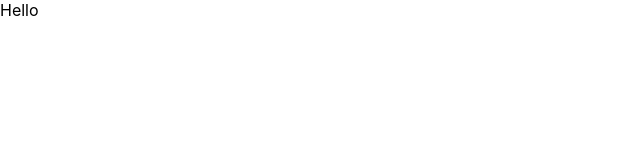
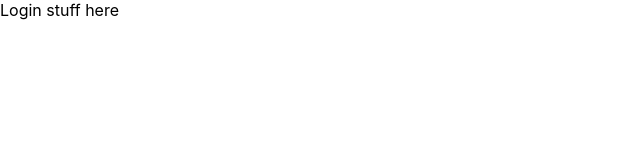
Before and after one commit to JasonSujaya/ecol-frontend, a React (Create React App) app: page / in a window 1280 px wide. Shown: the top 160 px of the page, without its empty margins (0-640 px from the left). Built offline with nearby package versions, Linux system fonts and the light colour scheme.

Commit message:
Added basic authentication

```diff
--- a/src/App.js
+++ b/src/App.js
@@ -1,5 +1,14 @@
-function App() {
-  return <div className="App">Hello</div>;
+import React from "react";
+import AuthenticationView from "./Components/Authentication/AuthenticationView";
+
+class LoginForm extends React.Component {
+  render() {
+    return (
+      <div>
+        <AuthenticationView></AuthenticationView>
+      </div>
+    );
+  }
 }
 
-export default App;
+export default LoginForm;
--- /dev/null
+++ b/src/Components/Authentication/AuthenticationView.jsx
@@ -0,0 +1,14 @@
+import React from "react";
+import LoginForm from "./LoginForm";
+
+class AuthenticationView extends React.Component {
+  render() {
+    return (
+      <div>
+        <LoginForm></LoginForm>
+      </div>
+    );
+  }
+}
+
+export default AuthenticationView;
--- /dev/null
+++ b/src/Components/Authentication/LoginForm.jsx
@@ -0,0 +1,9 @@
+import React from "react";
+
+class LoginForm extends React.Component {
+  render() {
+    return <div>Login stuff here</div>;
+  }
+}
+
+export default LoginForm;
```
